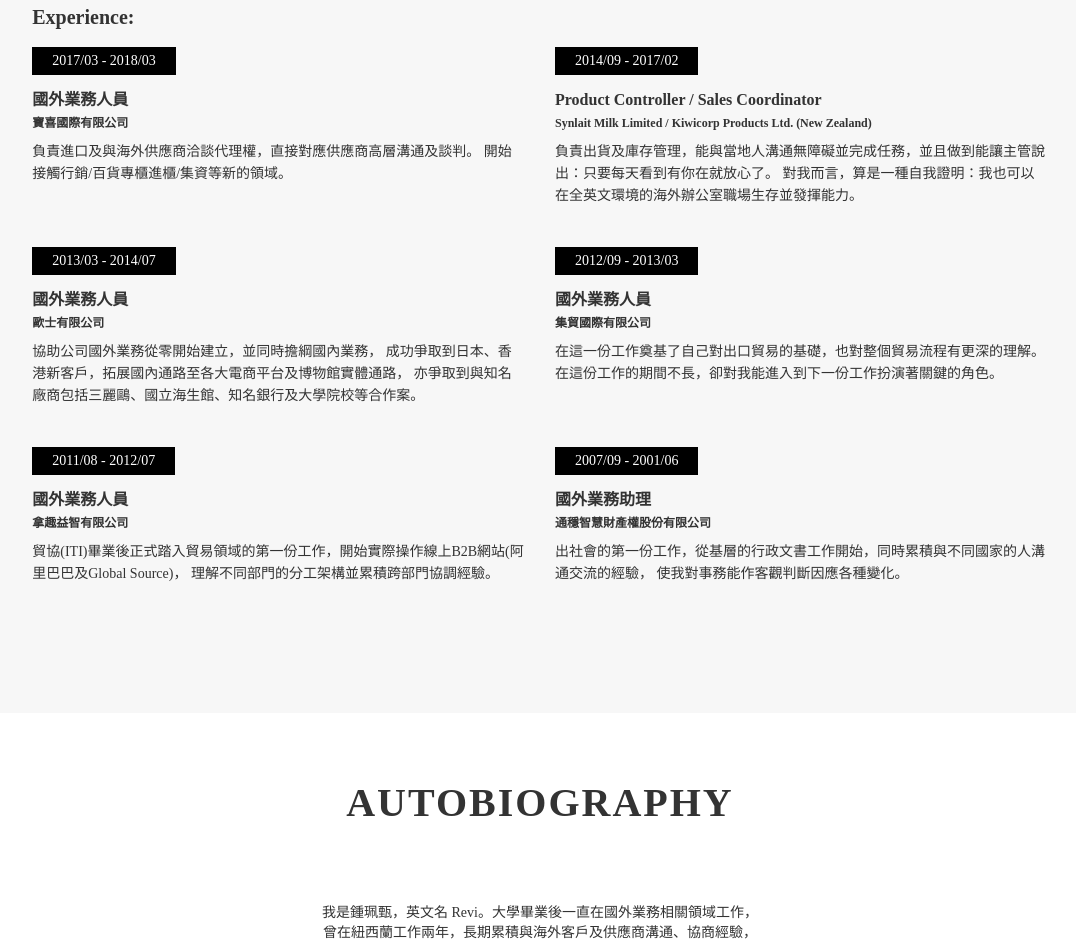
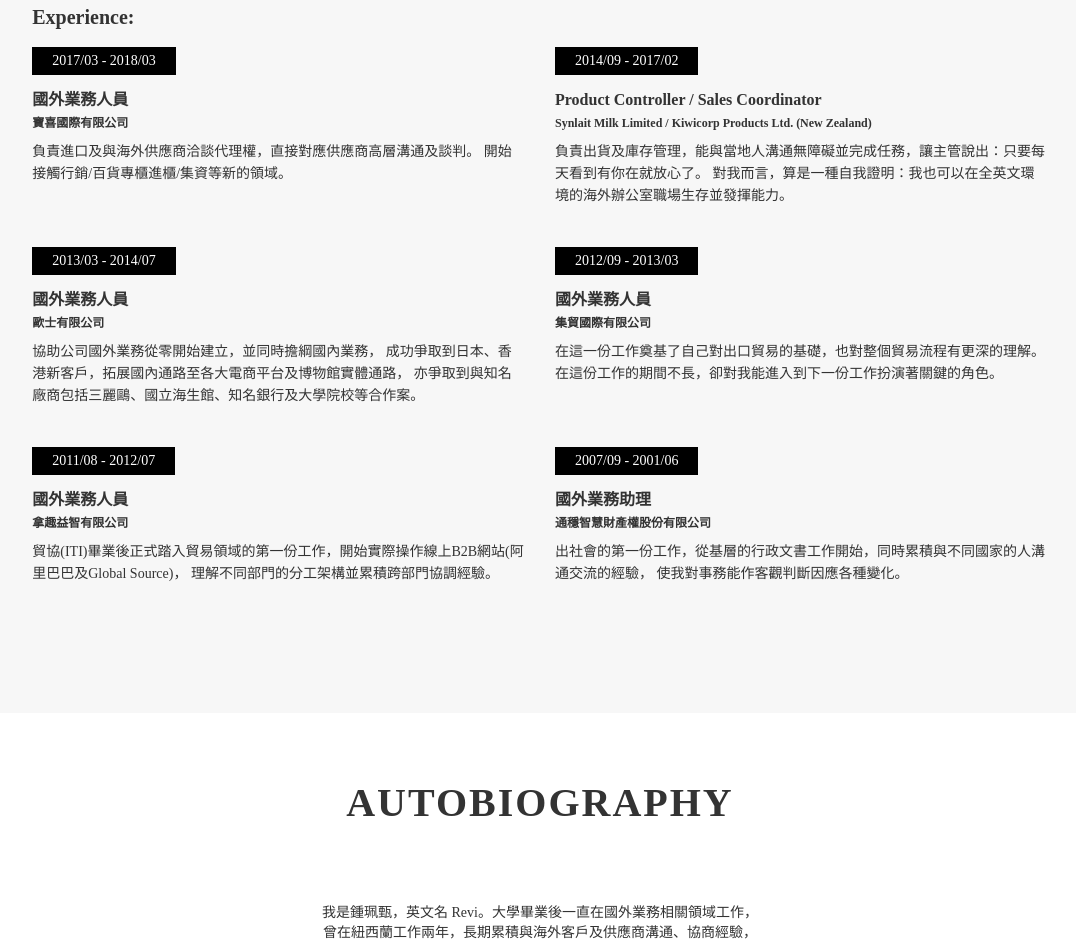
Before and after one commit to peichenchung/revi-resume, a plain HTML site: page index.html in a window 1280 px wide. Shown: the part 2256-3197 px from the top of the page, without its empty margins (100-1176 px from the left). Drawn offline with Linux system fonts and the light colour scheme.

Commit message:
shorten sentence

```diff
--- a/index.html
+++ b/index.html
@@ -201,7 +201,7 @@
           <div class="resume-detail">
             <h4>Product Controller / Sales Coordinator</h4>
             <h6>Synlait Milk Limited / Kiwicorp Products Ltd. (New Zealand)</h6>
-            <p>負責出貨及庫存管理，能與當地人溝通無障礙並完成任務，並且做到能讓主管說出：只要每天看到有你在就放心了。
+            <p>負責出貨及庫存管理，能與當地人溝通無障礙並完成任務，讓主管說出：只要每天看到有你在就放心了。
               對我而言，算是一種自我證明：我也可以在全英文環境的海外辦公室職場生存並發揮能力。
             </p>
           </div>
```
